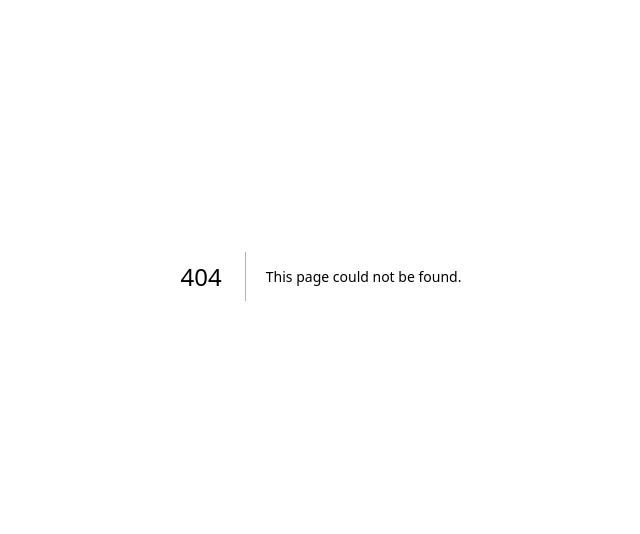
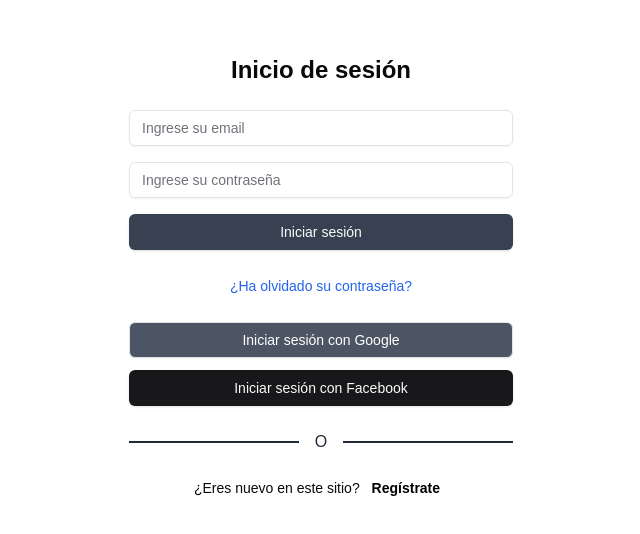
Before and after one commit to No-Country-simulation/s18-09-m-node-react, a Next.js app in the folder frontend/: page /login in a window 1280 px wide. Before the commit this address had no page. Shown: the part 124-658 px from the top of the page, without its empty margins (319-959 px from the left). Built offline with nearby package versions, Linux system fonts and the light colour scheme.

Commit message:
feature:login page

```diff
--- /dev/null
+++ b/frontend/src/app/login/page.tsx
@@ -0,0 +1,61 @@
+import Image from 'next/image'
+import Link from 'next/link'
+import { Button } from "@/components/ui/button"
+import { Input } from "@/components/ui/input"
+
+
+
+export default function LoginPage() {
+  return (
+    <div className="flex items-center justify-center min-h-screen">
+      <div className="w-full max-w-md p-8 space-y-6">
+        <h1 className="text-2xl font-bold text-center">Inicio de sesión</h1>
+        <form className="space-y-4">
+          <div>
+            <Input
+              name="email"
+              type="email"
+              placeholder="Ingrese su email"
+              required
+            />
+          </div>
+          <div>
+            <Input
+              name="password"
+              type="password"
+              placeholder="Ingrese su contraseña"
+              required
+            />
+          </div>
+          <Button type="submit" className="w-full relative bg-gray-700">
+            Iniciar sesión
+          </Button>
+        </form>
+        <div className="text-center">
+          <Link href="/forgot-password" className="text-sm text-blue-600 hover:underline">
+            ¿Ha olvidado su contraseña?
+          </Link>
+        </div>
+        <div className="space-y-3">
+          <Button variant="outline" className="w-full bg-gray-600 text-white">
+            Iniciar sesión con Google
+          </Button>
+          <Button type='submit' className="w-full">
+            Iniciar sesión con Facebook
+          </Button>
+        </div>
+        <div className="flex items-center justify-center">
+          <div className="border-t-2 s border-gray-800 flex-grow"></div>
+          <span className="px-4 bg-white text-gray-800">O</span>
+          <div className="border-t-2 border-gray-800 flex-grow"></div>
+        </div>
+        <div className="text-center text-sm">
+          ¿Eres nuevo en este sitio?{' '}
+          <Link href="/register" className=" m-2 text-black font-semibold hover:underline">
+            Regístrate
+          </Link>
+        </div>
+      </div>
+    </div>
+  )
+}
```
